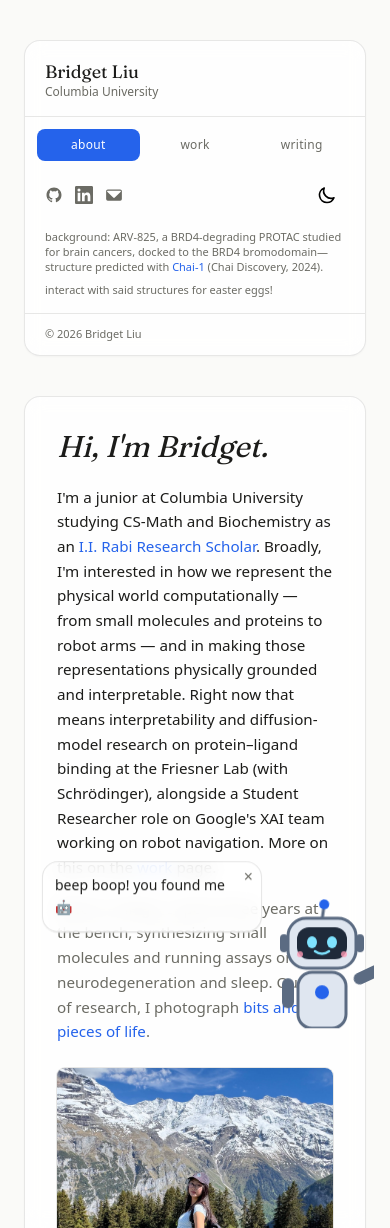
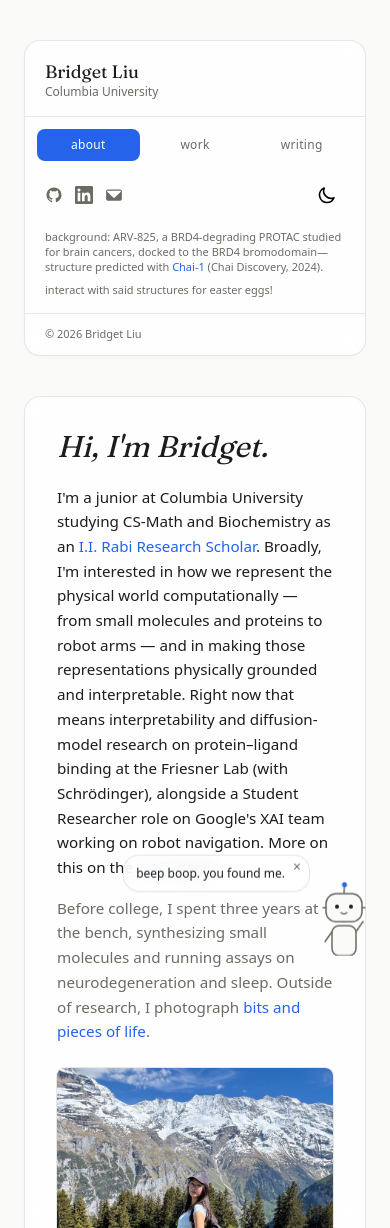
Before and after one commit to yuen-liu/portfolio, a Next.js app: page / in a window 390 px wide. Shown: the top 1228 px of the page. Built offline with nearby package versions, Linux system fonts and the light colour scheme.

Commit message:
made robot more minimalistic

```diff
--- a/src/app/globals.css
+++ b/src/app/globals.css
@@ -71,7 +71,7 @@
 /* Robot easter egg (src/components/RobotEgg.tsx) */
 .robot-egg {
   transform: translateY(110%);
-  transition: transform 0.5s cubic-bezier(0.34, 1.56, 0.64, 1);
+  transition: transform 0.45s cubic-bezier(0.22, 1, 0.36, 1);
 }
 .robot-egg--in {
   transform: translateY(0);
@@ -81,23 +81,23 @@
   transition: transform 0.15s ease;
 }
 .robot-egg__bot:hover {
-  transform: translateY(-4px);
+  transform: translateY(-2px);
 }
 .robot-egg__antenna {
-  transform-origin: 52px 24px;
-  animation: robot-bob 1.6s ease-in-out infinite;
+  transform-origin: 30px 14px;
+  animation: robot-bob 2.4s ease-in-out infinite;
 }
 .robot-egg__eyes {
-  transform-origin: 52px 46px;
+  transform-origin: 30px 27px;
   animation: robot-blink 4s infinite;
 }
 .robot-egg__wave {
-  transform-origin: 86px 84px;
-  animation: robot-wave 1.2s ease-in-out infinite;
+  transform-origin: 42px 52px;
+  animation: robot-wave 1.6s ease-in-out infinite;
 }
 @keyframes robot-bob {
-  0%, 100% { transform: rotate(-8deg); }
-  50% { transform: rotate(8deg); }
+  0%, 100% { transform: rotate(-6deg); }
+  50% { transform: rotate(6deg); }
 }
 @keyframes robot-blink {
   0%, 92%, 100% { transform: scaleY(1); }
@@ -105,7 +105,7 @@
 }
 @keyframes robot-wave {
   0%, 100% { transform: rotate(0deg); }
-  50% { transform: rotate(-150deg); }
+  50% { transform: rotate(-110deg); }
 }
 @media (prefers-reduced-motion: reduce) {
   .robot-egg { transition: none; }
--- a/src/components/RobotEgg.tsx
+++ b/src/components/RobotEgg.tsx
@@ -15,12 +15,11 @@ const SECRET = "robot";
 const AUTO_HIDE_MS = 12000;
 
 const LINES = [
-  "beep boop! you found me 🤖",
-  "I'm the robot Bridget is teaching to remember where it left things. It's going... okay.",
-  "fun fact: I can relocalize across a whole building. I still can't find my charger.",
-  "Bridget helped teach robots new tricks from smart-glasses videos — ask me about RoboMemo!",
-  "I promise my latent space is interpretable. Mostly.",
-  "click me again, I have more thoughts →",
+  "beep boop. you found me.",
+  "i'm learning to remember where i left things. it's going okay.",
+  "i can relocalize across a whole building. still can't find my charger.",
+  "my latent space is interpretable. mostly.",
+  "(click me for more)",
 ];
 
 export default function RobotEgg() {
@@ -64,17 +63,17 @@ export default function RobotEgg() {
 
   return (
     <div
-      className={`robot-egg fixed bottom-0 right-4 sm:right-8 z-50 flex items-end gap-2 ${
+      className={`robot-egg fixed bottom-0 right-4 sm:right-8 z-50 flex items-end gap-1 ${
         visible ? "robot-egg--in pointer-events-auto" : "pointer-events-none"
       }`}
       aria-hidden={!visible}
     >
-      <div className="panel relative mb-24 max-w-[220px] p-3 pr-7 text-sm text-[var(--global-text-color)] leading-relaxed">
+      <div className="panel relative mb-16 max-w-[200px] px-3 py-2 pr-6 text-xs text-[var(--global-text-color)] leading-relaxed">
         <button
           onClick={() => setVisible(false)}
           aria-label="Close"
           tabIndex={visible ? 0 : -1}
-          className="absolute top-1.5 right-2 text-[var(--global-muted-color)] hover:text-[var(--global-text-color)] leading-none text-base"
+          className="absolute top-1 right-2 text-[var(--global-muted-color)] hover:text-[var(--global-text-color)] leading-none text-sm"
         >
           ×
         </button>
@@ -85,34 +84,38 @@ export default function RobotEgg() {
         onClick={nextLine}
         aria-label="Robot — click for another line"
         tabIndex={visible ? 0 : -1}
-        className="robot-egg__bot block"
+        className="robot-egg__bot block text-[var(--global-muted-color)]"
       >
-        <svg width="104" height="132" viewBox="0 0 104 132" aria-hidden="true">
-          {/* antenna */}
+        {/* Line-art robot drawn in the site's muted text color, with the
+            accent color only on the antenna tip, so it reads like the
+            rest of the UI in both themes. */}
+        <svg
+          width="60"
+          height="76"
+          viewBox="0 0 60 76"
+          fill="none"
+          stroke="currentColor"
+          strokeWidth="1.5"
+          strokeLinecap="round"
+          strokeLinejoin="round"
+          aria-hidden="true"
+        >
           <g className="robot-egg__antenna">
-            <line x1="52" y1="8" x2="52" y2="24" stroke="#5b6b82" strokeWidth="3" strokeLinecap="round" />
-            <circle cx="52" cy="8" r="5" fill="var(--global-theme-color)" />
+            <line x1="30" y1="6" x2="30" y2="14" />
+            <circle cx="30" cy="5" r="2.5" fill="var(--global-theme-color)" stroke="none" />
           </g>
-          {/* head */}
-          <rect x="18" y="22" width="68" height="50" rx="18" fill="#dfe6f0" stroke="#5b6b82" strokeWidth="3" />
-          <rect x="27" y="31" width="50" height="32" rx="12" fill="#1f2a3a" />
-          <g className="robot-egg__eyes" fill="#7fe3ff">
-            <ellipse cx="42" cy="46" rx="5" ry="6" />
-            <ellipse cx="62" cy="46" rx="5" ry="6" />
+          <rect x="12" y="14" width="36" height="28" rx="10" fill="var(--global-bg-color)" />
+          <g className="robot-egg__eyes" fill="var(--global-text-color)" stroke="none">
+            <circle cx="23" cy="27" r="2" />
+            <circle cx="37" cy="27" r="2" />
           </g>
-          <path d="M45 55 Q52 60 59 55" stroke="#7fe3ff" strokeWidth="2.5" fill="none" strokeLinecap="round" />
-          <circle cx="30" cy="58" r="3" fill="#ff9bb5" opacity="0.8" />
-          <circle cx="74" cy="58" r="3" fill="#ff9bb5" opacity="0.8" />
-          {/* ears */}
-          <rect x="10" y="38" width="8" height="18" rx="4" fill="#5b6b82" />
-          <rect x="86" y="38" width="8" height="18" rx="4" fill="#5b6b82" />
-          {/* body */}
-          <rect x="28" y="76" width="48" height="56" rx="14" fill="#dfe6f0" stroke="#5b6b82" strokeWidth="3" />
-          <circle cx="52" cy="96" r="7" fill="var(--global-theme-color)" />
-          {/* arms */}
-          <rect x="12" y="82" width="12" height="30" rx="6" fill="#5b6b82" />
+          <path d="M27 33 Q30 35.5 33 33" />
+          <line x1="12" y1="28" x2="9" y2="28" />
+          <line x1="48" y1="28" x2="51" y2="28" />
+          <rect x="18" y="46" width="24" height="30" rx="7" fill="var(--global-bg-color)" />
+          <line x1="18" y1="52" x2="11" y2="62" />
           <g className="robot-egg__wave">
-            <rect x="80" y="82" width="12" height="30" rx="6" fill="#5b6b82" />
+            <line x1="42" y1="52" x2="49" y2="62" />
           </g>
         </svg>
       </button>
```
